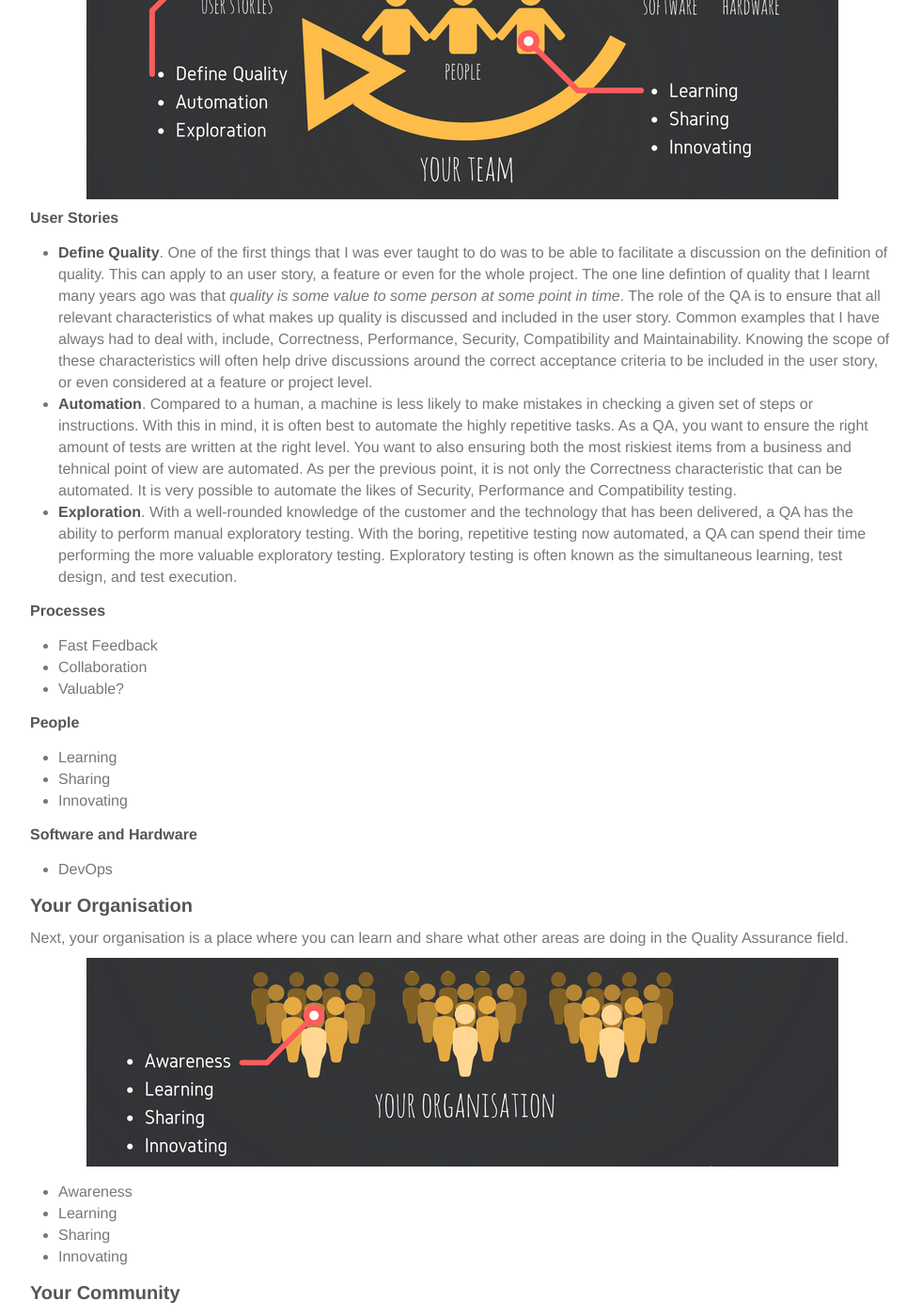
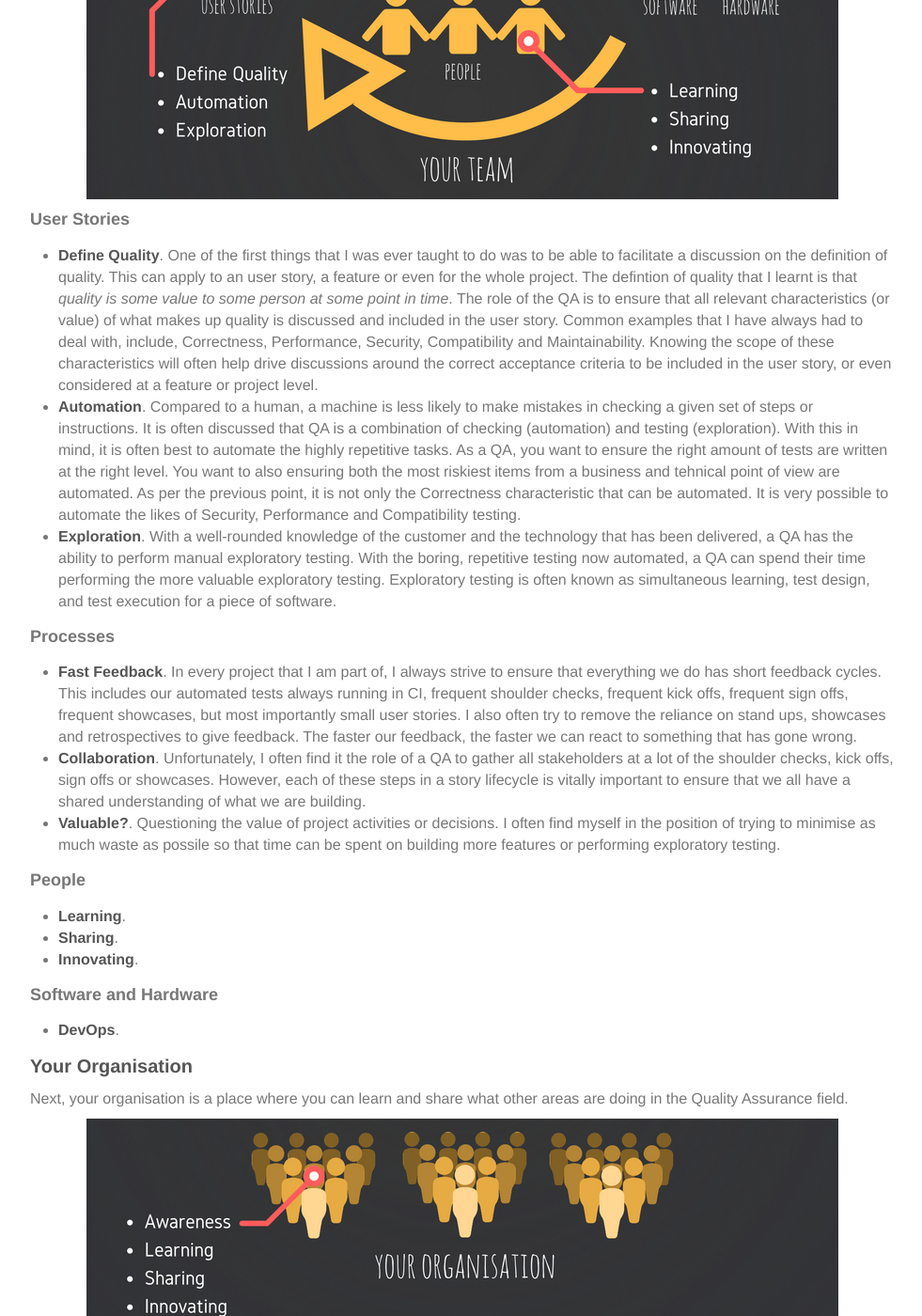
Before and after one commit to the-creative-tester/blog, a Jekyll site: the page built from _posts/2016-09-06-My-Quality-Assurance-Thoughts.md, in a window 1280 px wide and 1400 px high, scrolled down 848 px. Shown: the whole window at 94% size, without its empty margins (148-1129 px from the left). Built offline with Jekyll 4.4.1, drawn with Linux system fonts in a browser that asks for light colours; nearby versions of some CDN libraries; some of the changed text lies outside the part shown.

Commit message:
update post on Quality Assurance Thoughts

```diff
--- a/_posts/2016-09-06-My-Quality-Assurance-Thoughts.md
+++ b/_posts/2016-09-06-My-Quality-Assurance-Thoughts.md
@@ -14,7 +14,7 @@ colour:
 
 I was recently asked what I see my role is in the Quality Assurance field.  I often see other QAs (Test Analysts, Test Engineers, Quality Analysts, Quality Engineers, etc.) in the industry restricting themselves to only caring about the quality of individual user stories, and in the rare case this may extend to caring about the overall software that is being delivered.  This is of course could be due to a number of limitations such as inexperience, bandwidth or even from a lack of interest.
 
-I feel that as a QA, there is so much more to offer, and that you can be an advocate of quality for not only user stories and software, but also the hardware, people and processes that are required to deliver the final product.  I feel that we can contribute on a larger scale than just within the team, whether it be internal or external to the organisation that you are employed at.  In this post, I will attempt to briefly describe the things I am passionate about.
+I feel that as a QA, there is so much more to offer, and that you can be an advocate of quality for not only user stories and software, but also the hardware, people and processes that are required to deliver the final product.  I feel that we can contribute on a larger scale than just within the team, whether it be internal or external to the organisation that you are employed at.  In this post, I will attempt to briefly describe the things I am passionate in driving.
 
 ### Your Team
 
@@ -22,27 +22,27 @@ Your team is the first place where you can be an advocate for all things related
 
 ![Quality Assurance Your Team](../images/Quality-YourTeam.png){: .center-image }
 
-##### User Stories
+#### User Stories
 
-* **Define Quality**.  One of the first things that I was ever taught to do was to be able to facilitate a discussion on the definition of quality.  This can apply to an user story, a feature or even for the whole project.  The one line defintion of quality that I learnt many years ago was that _quality is some value to some person at some point in time_.  The role of the QA is to ensure that all relevant characteristics of what makes up quality is discussed and included in the user story.  Common examples that I have always had to deal with, include, Correctness, Performance, Security, Compatibility and Maintainability.  Knowing the scope of these characteristics will often help drive discussions around the correct acceptance criteria to be included in the user story, or even considered at a feature or project level.
-* **Automation**.  Compared to a human, a machine is less likely to make mistakes in checking a given set of steps or instructions.  With this in mind, it is often best to automate the highly repetitive tasks.  As a QA, you want to ensure the right amount of tests are written at the right level.  You want to also ensuring both the most riskiest items from a business and tehnical point of view are automated.  As per the previous point, it is not only the Correctness characteristic that can be automated.  It is very possible to automate the likes of Security, Performance and Compatibility testing.
-* **Exploration**.  With a well-rounded knowledge of the customer and the technology that has been delivered, a QA has the ability to perform manual exploratory testing.  With the boring, repetitive testing now automated, a QA can spend their time performing the more valuable exploratory testing.  Exploratory testing is often known as the simultaneous learning, test design, and test execution.
+* **Define Quality**.  One of the first things that I was ever taught to do was to be able to facilitate a discussion on the definition of quality.  This can apply to an user story, a feature or even for the whole project.  The defintion of quality that I learnt is that _quality is some value to some person at some point in time_.  The role of the QA is to ensure that all relevant characteristics (or value) of what makes up quality is discussed and included in the user story.  Common examples that I have always had to deal with, include, Correctness, Performance, Security, Compatibility and Maintainability.  Knowing the scope of these characteristics will often help drive discussions around the correct acceptance criteria to be included in the user story, or even considered at a feature or project level.
+* **Automation**.  Compared to a human, a machine is less likely to make mistakes in checking a given set of steps or instructions.  It is often discussed that QA is a combination of checking (automation) and testing (exploration).  With this in mind, it is often best to automate the highly repetitive tasks.  As a QA, you want to ensure the right amount of tests are written at the right level.  You want to also ensuring both the most riskiest items from a business and tehnical point of view are automated.  As per the previous point, it is not only the Correctness characteristic that can be automated.  It is very possible to automate the likes of Security, Performance and Compatibility testing.
+* **Exploration**.  With a well-rounded knowledge of the customer and the technology that has been delivered, a QA has the ability to perform manual exploratory testing.  With the boring, repetitive testing now automated, a QA can spend their time performing the more valuable exploratory testing.  Exploratory testing is often known as simultaneous learning, test design, and test execution for a piece of software.
 
-##### Processes
+#### Processes
 
-* Fast Feedback
-* Collaboration
-* Valuable?
+* **Fast Feedback**.  In every project that I am part of, I always strive to ensure that everything we do has short feedback cycles.  This includes our automated tests always running in CI, frequent shoulder checks, frequent kick offs, frequent sign offs, frequent showcases, but most importantly small user stories.  I also often try to remove the reliance on stand ups, showcases and retrospectives to give feedback.  The faster our feedback, the faster we can react to something that has gone wrong.
+* **Collaboration**.  Unfortunately, I often find it the role of a QA to gather all stakeholders at a lot of the shoulder checks, kick offs, sign offs or showcases.  However, each of these steps in a story lifecycle is vitally important to ensure that we all have a shared understanding of what we are building.
+* **Valuable?**.  Questioning the value of project activities or decisions.  I often find myself in the position of trying to minimise as much waste as possile so that time can be spent on building more features or performing exploratory testing.
 
-##### People
+#### People
 
-* Learning
-* Sharing
-* Innovating
+* **Learning**.
+* **Sharing**.
+* **Innovating**.
 
-##### Software and Hardware
+#### Software and Hardware
 
-* DevOps
+* **DevOps**.
 
 ### Your Organisation
 
@@ -50,10 +50,10 @@ Next, your organisation is a place where you can learn and share what other area
 
 ![Quality Assurance Your Organisation](../images/Quality-YourOrganisation.png){: .center-image }
 
-* Awareness
-* Learning
-* Sharing
-* Innovating
+* **Awareness**
+* **Learning**
+* **Sharing**
+* **Innovating**
 
 ### Your Community
 
@@ -61,10 +61,10 @@ Next, your community is a place where you can learn and share what other organis
 
 ![Quality Assurance Your Community](../images/Quality-YourCommunity.png){: .center-image }
 
-* Curiosity
-* Growing
-* Learning
-* Sharing
+* **Curiosity**
+* **Growing**
+* **Learning**
+* **Sharing**
 
 ### Full Infographic
 
```
